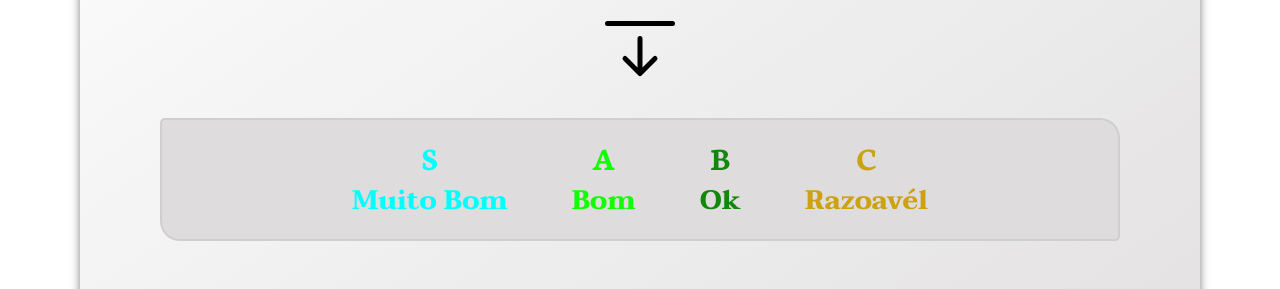
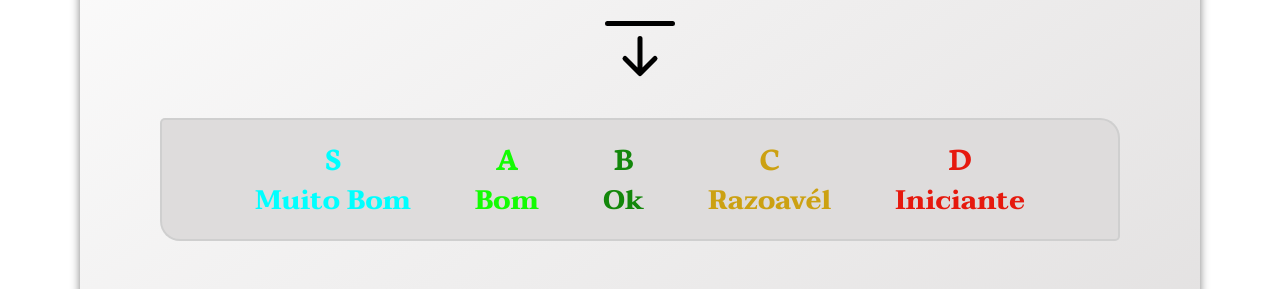
Before and after one commit to oAoj1/FEPortfolio, a React (Vite) app: page / in a window 1280 px wide. Shown: the part 1542-1831 px from the top of the page. Built offline with nearby package versions, Linux system fonts and the light colour scheme; no server answers.

Commit message:
adicionando rank D

```diff
--- a/src/components/Section/Skills/Skills.css
+++ b/src/components/Section/Skills/Skills.css
@@ -89,6 +89,10 @@
 
 .rankList li:nth-child(4){
     color: #cca112;
+}
+
+.rankList li:nth-child(5){
+    color: #e6190e;
 }
 
 .skillsContainer h2{
--- a/src/components/Section/Skills/index.tsx
+++ b/src/components/Section/Skills/index.tsx
@@ -22,6 +22,10 @@ export default function Skill(){
         {
             nivel:'c',
             qualificacao:'razoavél'
+        },
+        {
+            nivel:'d',
+            qualificacao:'iniciante'
         }
     ]
 
```
